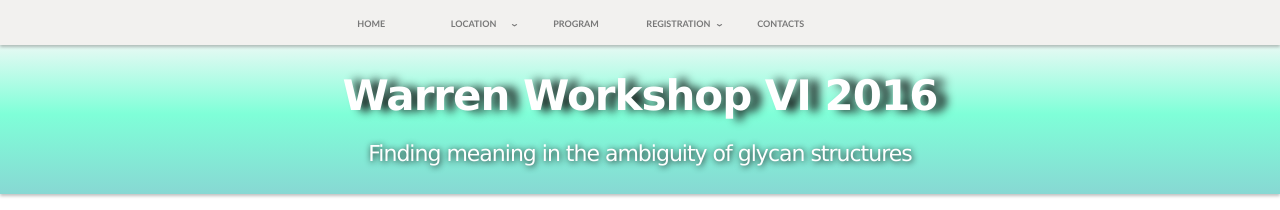
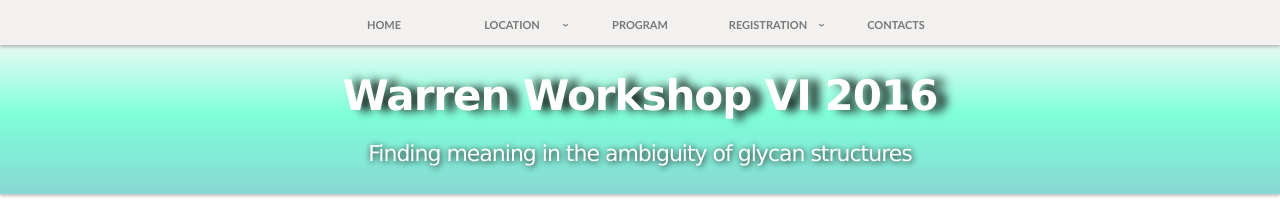
Before and after one commit to yamazakiM/WarrenWorkshop2016, a Jekyll site: the page built from index.md, in a window 1280 px wide. Shown: the top 210 px of the page. Built offline with Jekyll 4.4.1, drawn with Linux system fonts in a browser that asks for light colours; nearby versions of some CDN libraries; library files that are not in the unit come from our copies.

Commit message:
Update stylesheet.css

```diff
--- a/stylesheets/stylesheet.css
+++ b/stylesheets/stylesheet.css
@@ -487,7 +487,7 @@ form.workshop > table{
 
 .globalNav_ul li{
   position: relative;
-  width: 16%;
+  width: 20%;
   float: left;
   margin: 0;
   padding: 0;
@@ -499,7 +499,7 @@ form.workshop > table{
   margin: 0;
   padding: 17px 0 13px;
   color: #787878;
-  font-size: 9px;
+  font-size: 11px;
   text-decoration: none;
   font-weight: bold;
 }
@@ -529,7 +529,7 @@ form.workshop > table{
   height: 45px;
   background: #f2f1ef;
   height: 100%;
-  border:0.5px outset #787878;
+  border:1px outset #787878;
 }
 
 .globalNav_ul li ul a{
```
